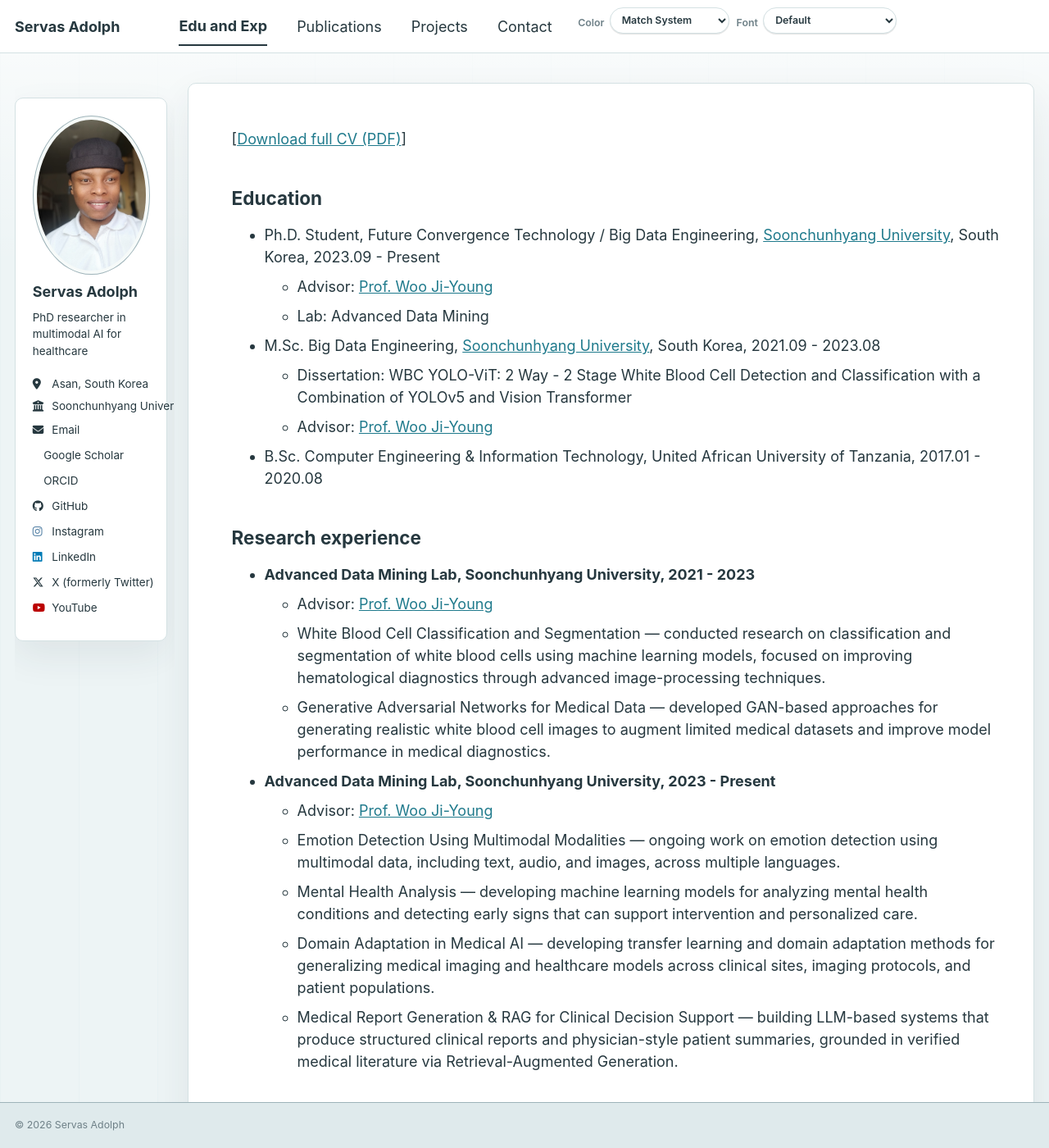
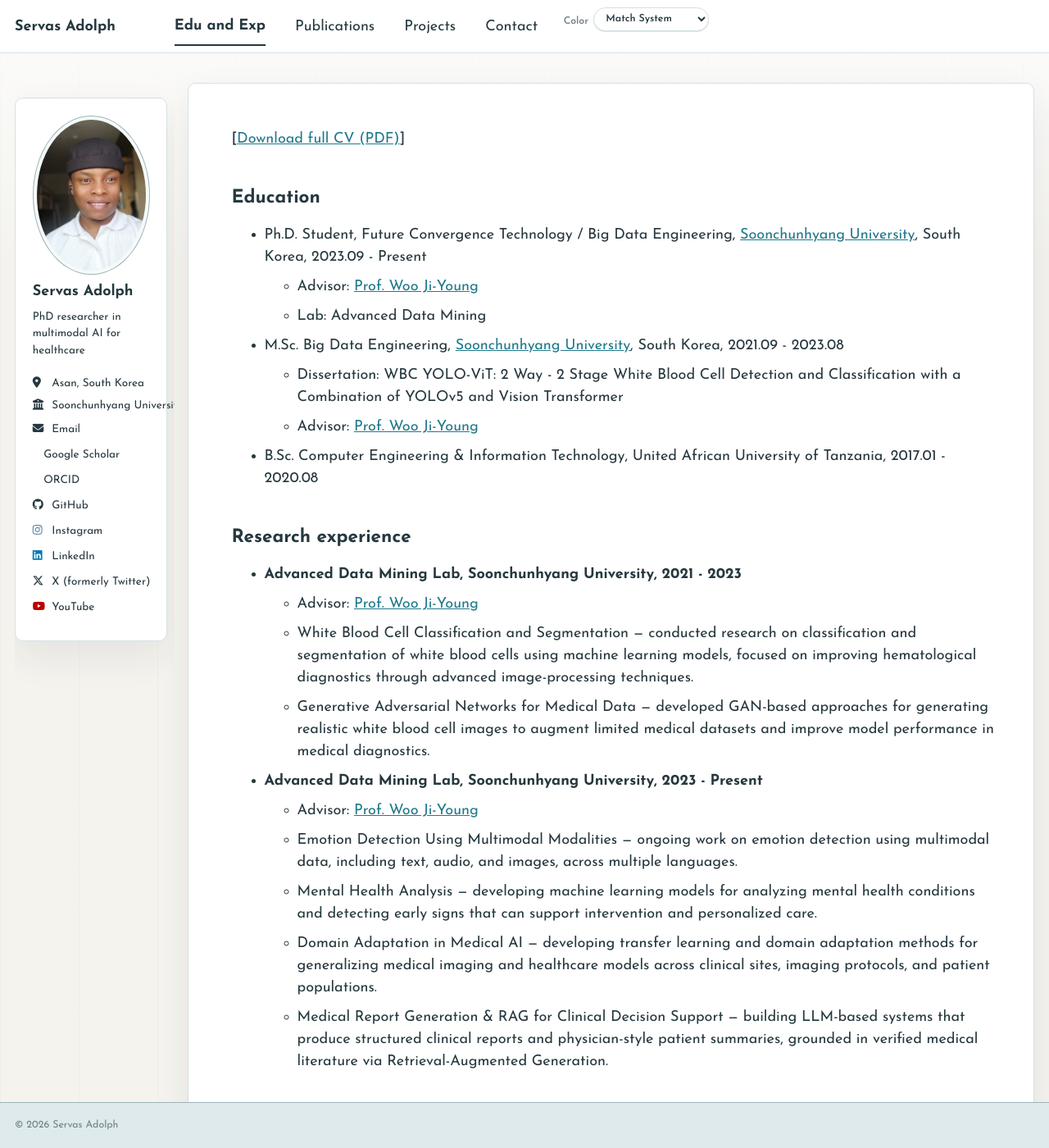
Before and after one commit to servasadolph/servasadolph.github.io, a Jekyll site: the page built from _pages/cv.md, in a window 1280 px wide and 1400 px high. Shown: the whole window at 82% size. Built offline with Jekyll 4.4.1, drawn with Linux system fonts in a browser that asks for light colours; a style sheet for code colours, icons or effects is not loaded.

Commit message:
color and background updated

```diff
--- a/_includes/head/custom.html
+++ b/_includes/head/custom.html
@@ -5,18 +5,19 @@
 <script>
   (function () {
     var theme = localStorage.getItem("theme") || "system";
-    var font = localStorage.getItem("fontStyle") || "default";
     var prefersDark = window.matchMedia && window.matchMedia("(prefers-color-scheme: dark)").matches;
     if (theme === "dark" || (theme === "system" && prefersDark)) {
       document.documentElement.setAttribute("data-theme", "dark");
     } else {
       document.documentElement.removeAttribute("data-theme");
     }
-    if (font !== "default") {
-      document.documentElement.setAttribute("data-font", font);
-    }
   })();
 </script>
+
+<!-- Site typography -->
+<link rel="preconnect" href="https://fonts.googleapis.com">
+<link rel="preconnect" href="https://fonts.gstatic.com" crossorigin>
+<link href="https://fonts.googleapis.com/css2?family=Josefin+Sans:wght@300;400;500;600;700&display=swap" rel="stylesheet">
 
 <!-- Support for Academicons -->
 <link rel="preload" href="https://cdn.jsdelivr.net/gh/jpswalsh/academicons@1/css/academicons.min.css" as="style" onload="this.onload=null;this.rel='stylesheet'">
--- a/_includes/masthead.html
+++ b/_includes/masthead.html
@@ -18,21 +18,13 @@
               <a href="{{ domain }}{{ link.url }}">{{ link.title }}</a>
             </li>
           {% endfor %}
-          <li class="masthead__menu-item display-preferences persist tail" aria-label="Display preferences">
+          <li class="masthead__menu-item display-preferences persist tail" aria-label="Color preferences">
             <label>
               <span>Color</span>
               <select id="color-mode-select" aria-label="Color mode">
                 <option value="light">Light</option>
                 <option value="dark">Dark</option>
                 <option value="system">Match System</option>
-              </select>
-            </label>
-            <label>
-              <span>Font</span>
-              <select id="font-style-select" aria-label="Chat font style">
-                <option value="default">Default</option>
-                <option value="system">Match System</option>
-                <option value="dyslexic">Dyslexic Friendly</option>
               </select>
             </label>
           </li>
--- a/_sass/_themes.scss
+++ b/_sass/_themes.scss
@@ -15,7 +15,7 @@ $indent-var                 : 1.3em;
 
 /* System typefaces */
 $serif                      : Georgia, Times, serif;
-$sans-serif                 : -apple-system, ".SFNSText-Regular", "San Francisco", "Roboto", "Segoe UI", "Helvetica Neue", "Lucida Grande", Arial, sans-serif;
+$sans-serif                 : "Josefin Sans", -apple-system, ".SFNSText-Regular", "San Francisco", "Segoe UI", "Helvetica Neue", Arial, sans-serif;
 $monospace                  : Monaco, Consolas, "Lucida Console", monospace;
 
 /* Sans serif typefaces */
--- a/_sass/layout/_base.scss
+++ b/_sass/layout/_base.scss
@@ -27,28 +27,6 @@ body {
     /* when primary navigation is visible, the content in the background won't scroll */
     overflow: hidden;
   }
-}
-
-html[data-font="system"] body {
-  font-family: var(--font-system);
-}
-
-html[data-font="dyslexic"] body {
-  font-family: var(--font-dyslexic);
-  font-size: 1.02rem;
-  letter-spacing: 0.015em;
-  line-height: 1.65;
-  word-spacing: 0.08em;
-}
-
-html[data-font="dyslexic"] h1,
-html[data-font="dyslexic"] h2,
-html[data-font="dyslexic"] h3,
-html[data-font="dyslexic"] h4,
-html[data-font="dyslexic"] h5,
-html[data-font="dyslexic"] h6 {
-  font-family: var(--font-dyslexic);
-  letter-spacing: 0.01em;
 }
 
 ::selection {
--- a/_sass/theme/_default_dark.scss
+++ b/_sass/theme/_default_dark.scss
@@ -9,11 +9,11 @@ $dark-gray                  : mix(#000, $gray, 40%);
 $darker-gray                : mix(#000, $gray, 60%);
 $light-gray                 : mix(#fff, $gray, 50%);
 
-$background                 : #162126;
+$background                 : #b1ada1;
 $background-light           : mix(#fff, $background, 80%);
 $background-lighter         : mix(#fff, $background, 90%);
-$text                       : #ffffff;
-$link                       : #0ea1c5;
+$text                       : #211f1a;
+$link                       : #245f68;
 $link-dark                  : mix(#000, $link, 25%);
 $link-light                 : mix(#fff, $link, 25%);
 
@@ -38,25 +38,25 @@ $sidebar-screen-min-width   : 1024px;
 html[data-theme="dark"] {
     --global-base-color                 : #{$primary-color};
     --global-bg-color                   : #{$background};
-    --global-bg-wash                    : rgba(255, 255, 255, 0.04);
-    --global-bg-wash-end                : rgba(22, 33, 38, 0);
-    --global-bg-grid                    : rgba(14, 161, 197, 0.055);
-    --global-surface-color              : #1f2d33;
-    --global-surface-muted-color        : #26373e;
-    --global-masthead-bg-color          : rgba(22, 33, 38, 0.9);
-    --global-footer-bg-color            : #121b1f;
-    --global-border-color               : #334850;
-    --global-dark-border-color          : #53717a;
-    --global-code-background-color      : #10191d;
-    --global-code-text-color            : #e4eef1;
-    --global-fig-caption-color          : #a9bdc4;
+    --global-bg-wash                    : rgba(244, 243, 238, 0.42);
+    --global-bg-wash-end                : rgba(177, 173, 161, 0);
+    --global-bg-grid                    : rgba(33, 31, 26, 0.035);
+    --global-surface-color              : #e9e6dd;
+    --global-surface-muted-color        : #d8d3c7;
+    --global-masthead-bg-color          : rgba(233, 230, 221, 0.9);
+    --global-footer-bg-color            : #9e998d;
+    --global-border-color               : #9f998d;
+    --global-dark-border-color          : #7e786c;
+    --global-code-background-color      : #f4f3ee;
+    --global-code-text-color            : #{$text};
+    --global-fig-caption-color          : #5b564d;
     --global-link-color                 : #{$link};
-    --global-link-color-hover           : #75d6ec;
-    --global-link-color-visited         : #{$link-light};
+    --global-link-color-hover           : #123d43;
+    --global-link-color-visited         : #3f747c;
     --global-masthead-link-color        : #{$text};
-    --global-masthead-link-color-hover  : #{$primary-color};
+    --global-masthead-link-color-hover  : #{$link};
     --global-text-color                 : #{$text};
-    --global-text-color-light           : #c6d3d8;
-    --global-thead-color                : #2d4047;
-    --global-soft-shadow                : 0 18px 45px rgba(0, 0, 0, 0.28);
+    --global-text-color-light           : #5b564d;
+    --global-thead-color                : #ccc6b9;
+    --global-soft-shadow                : 0 18px 45px rgba(33, 31, 26, 0.12);
 }
--- a/_sass/theme/_default_light.scss
+++ b/_sass/theme/_default_light.scss
@@ -29,10 +29,10 @@ $sidebar-screen-min-width   : 1024px;
 /* Default light theme for the site */
 :root {
     --global-base-color                 : #{$primary-color};
-    --global-bg-color                   : #edf4f5;
+    --global-bg-color                   : #f4f3ee;
     --global-bg-wash                    : rgba(255, 255, 255, 0.78);
-    --global-bg-wash-end                : rgba(237, 244, 245, 0);
-    --global-bg-grid                    : rgba(31, 122, 140, 0.025);
+    --global-bg-wash-end                : rgba(244, 243, 238, 0);
+    --global-bg-grid                    : rgba(80, 79, 74, 0.03);
     --global-surface-color              : #ffffff;
     --global-surface-muted-color        : #f6faf9;
     --global-masthead-bg-color          : rgba(255, 255, 255, 0.9);
@@ -51,6 +51,4 @@ $sidebar-screen-min-width   : 1024px;
     --global-text-color-light           : #6f8188;
     --global-thead-color                : #e5eef0;
     --global-soft-shadow                : 0 18px 45px rgba(38, 56, 63, 0.08);
-    --font-system                       : -apple-system, BlinkMacSystemFont, "Segoe UI", "Helvetica Neue", Arial, sans-serif;
-    --font-dyslexic                     : Verdana, Tahoma, "Trebuchet MS", Arial, sans-serif;
 }
--- a/assets/js/preferences.js
+++ b/assets/js/preferences.js
@@ -1,6 +1,5 @@
 (function () {
   var themeSelect;
-  var fontSelect;
   var colorQuery = window.matchMedia ? window.matchMedia("(prefers-color-scheme: dark)") : null;
 
   function storedTheme() {
@@ -8,19 +7,10 @@
     return ["light", "dark", "system"].indexOf(value) >= 0 ? value : "system";
   }
 
-  function storedFont() {
-    var value = localStorage.getItem("fontStyle") || "default";
-    return ["default", "system", "dyslexic"].indexOf(value) >= 0 ? value : "default";
-  }
-
   function resolvedTheme(value) {
     if (value === "system") {
       return colorQuery && colorQuery.matches ? "dark" : "light";
     }
-    return value;
-  }
-
-  function resolvedFont(value) {
     return value;
   }
 
@@ -33,44 +23,23 @@
     }
   }
 
-  function applyFont(value) {
-    localStorage.setItem("fontStyle", value);
-    var font = resolvedFont(value);
-    if (font === "default") {
-      document.documentElement.removeAttribute("data-font");
-    } else {
-      document.documentElement.setAttribute("data-font", font);
-    }
-  }
-
   function syncControls() {
     if (themeSelect) {
       themeSelect.value = storedTheme();
-    }
-    if (fontSelect) {
-      fontSelect.value = storedFont();
     }
   }
 
   function applyStoredPreferences() {
     applyTheme(storedTheme());
-    applyFont(storedFont());
     syncControls();
   }
 
   document.addEventListener("DOMContentLoaded", function () {
     themeSelect = document.getElementById("color-mode-select");
-    fontSelect = document.getElementById("font-style-select");
 
     if (themeSelect) {
       themeSelect.addEventListener("change", function (event) {
         applyTheme(event.target.value);
-      });
-    }
-
-    if (fontSelect) {
-      fontSelect.addEventListener("change", function (event) {
-        applyFont(event.target.value);
       });
     }
 
```
